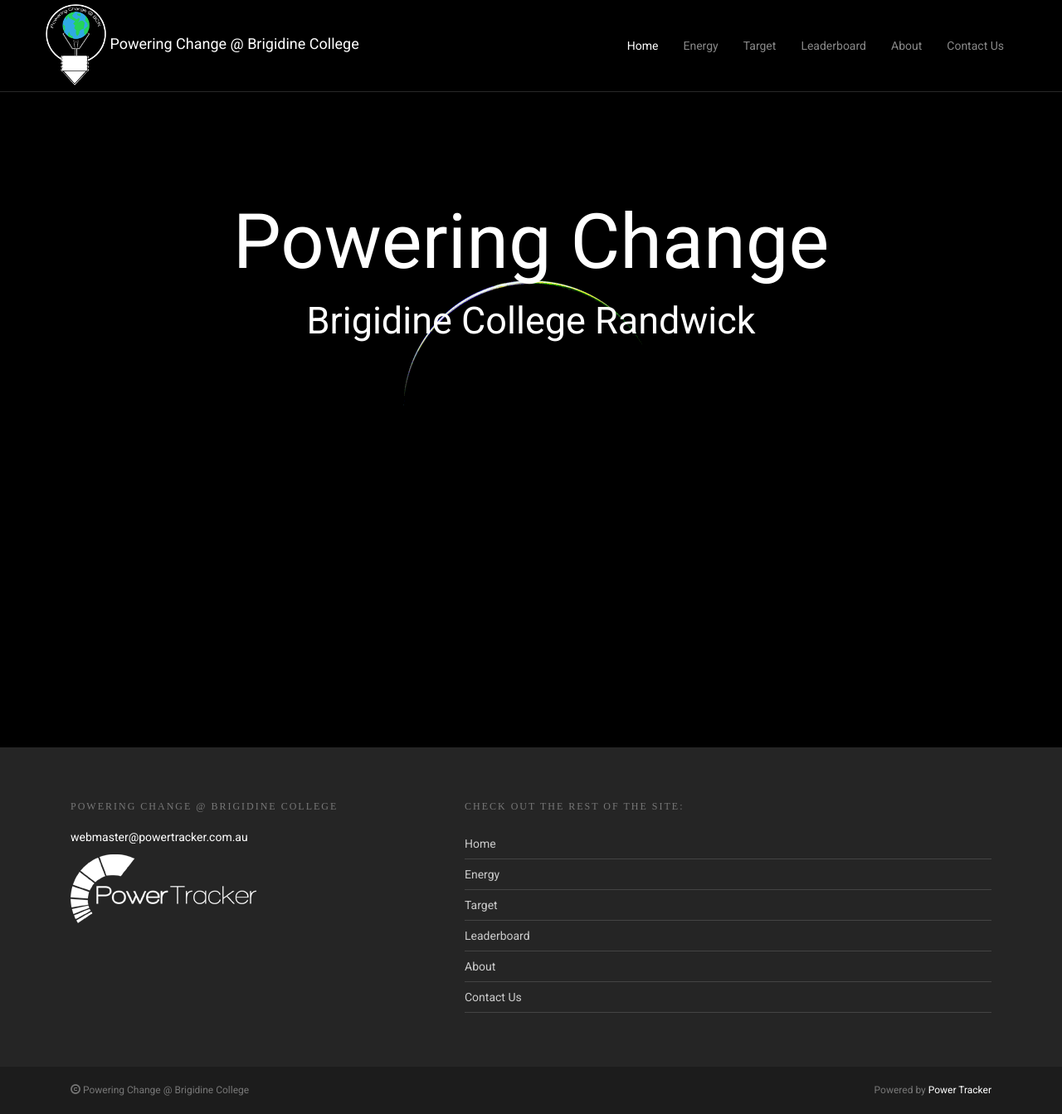
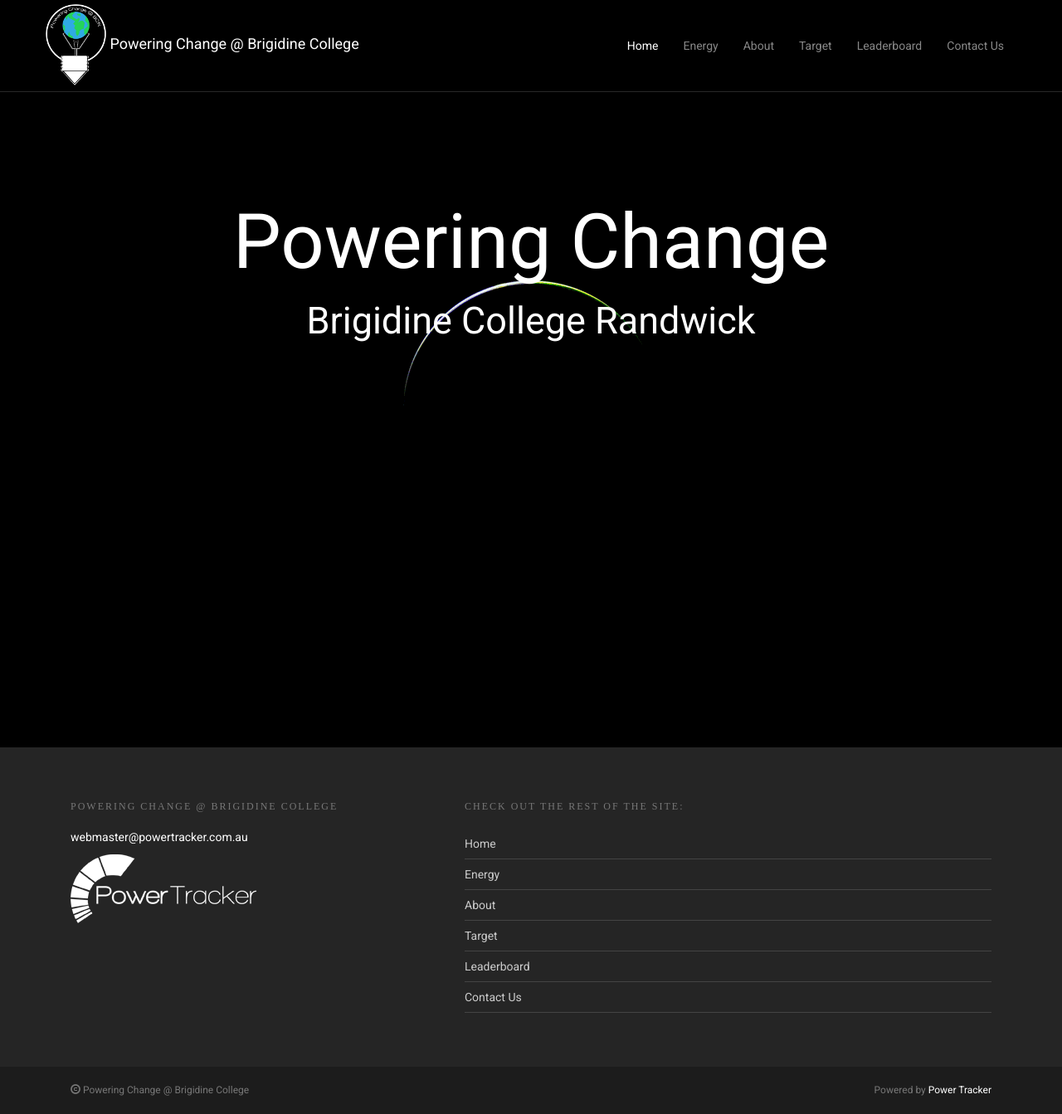
Before and after one commit to samyalv04/brigidine.powertracker.com.au, a Jekyll site: the page built from index.html, in a window 1280 px wide. Shown: the whole page at 83% size. Built offline with Jekyll 4.4.1, drawn with Linux system fonts in a browser that asks for light colours; part of the change alters nothing that is shown.

```diff
--- a/_config.yml
+++ b/_config.yml
@@ -26,11 +26,11 @@ menuitems:
       title: "Home"
     - url: /energy/
       title: "Energy"
+    - url: /about/
+      title: "About"
     - url: /target/
       title: "Target"
     - url: /leaderboard/
       title: "Leaderboard"
-    - url: /about/
-      title: "About"
     - url: /contact/
       title: "Contact Us"
```
